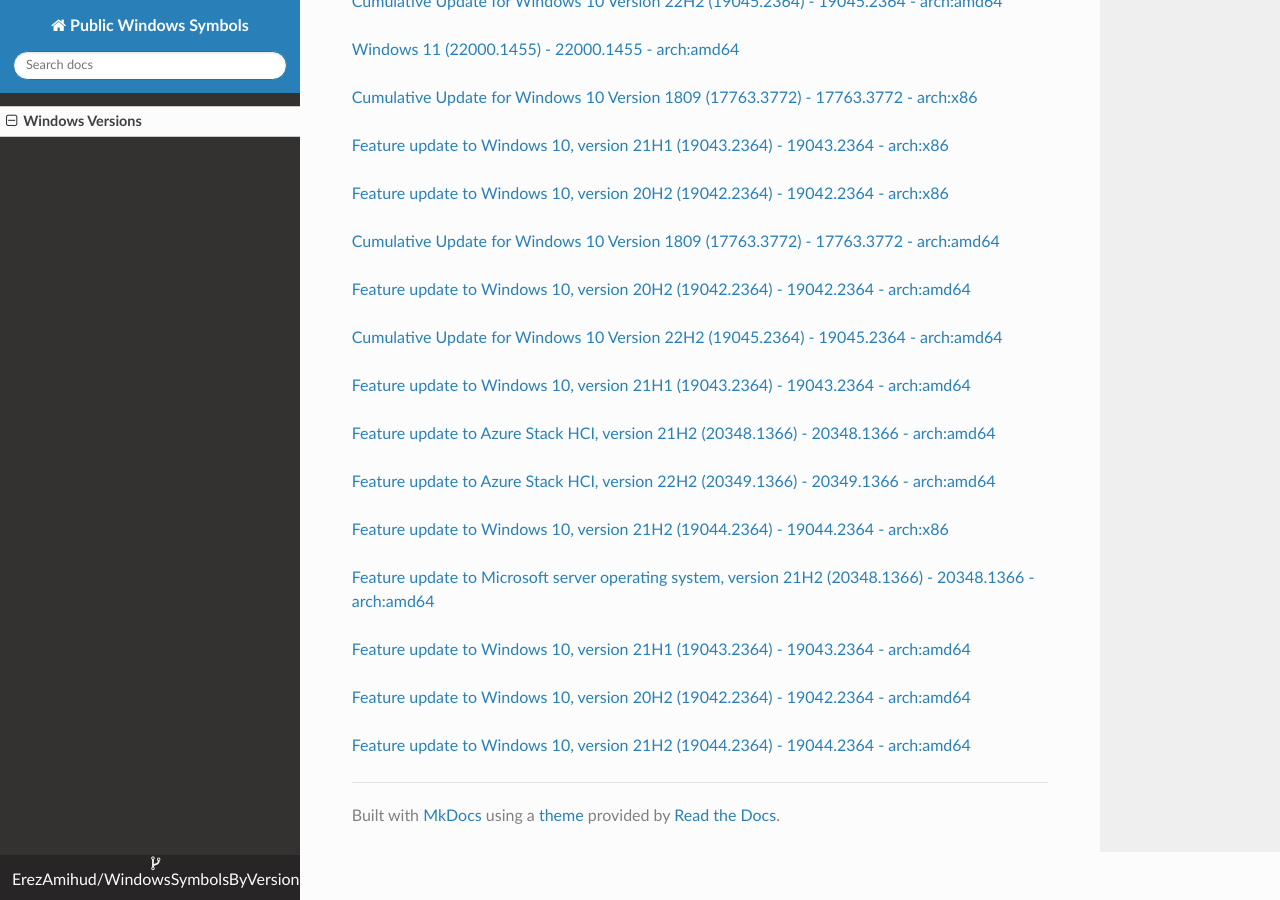
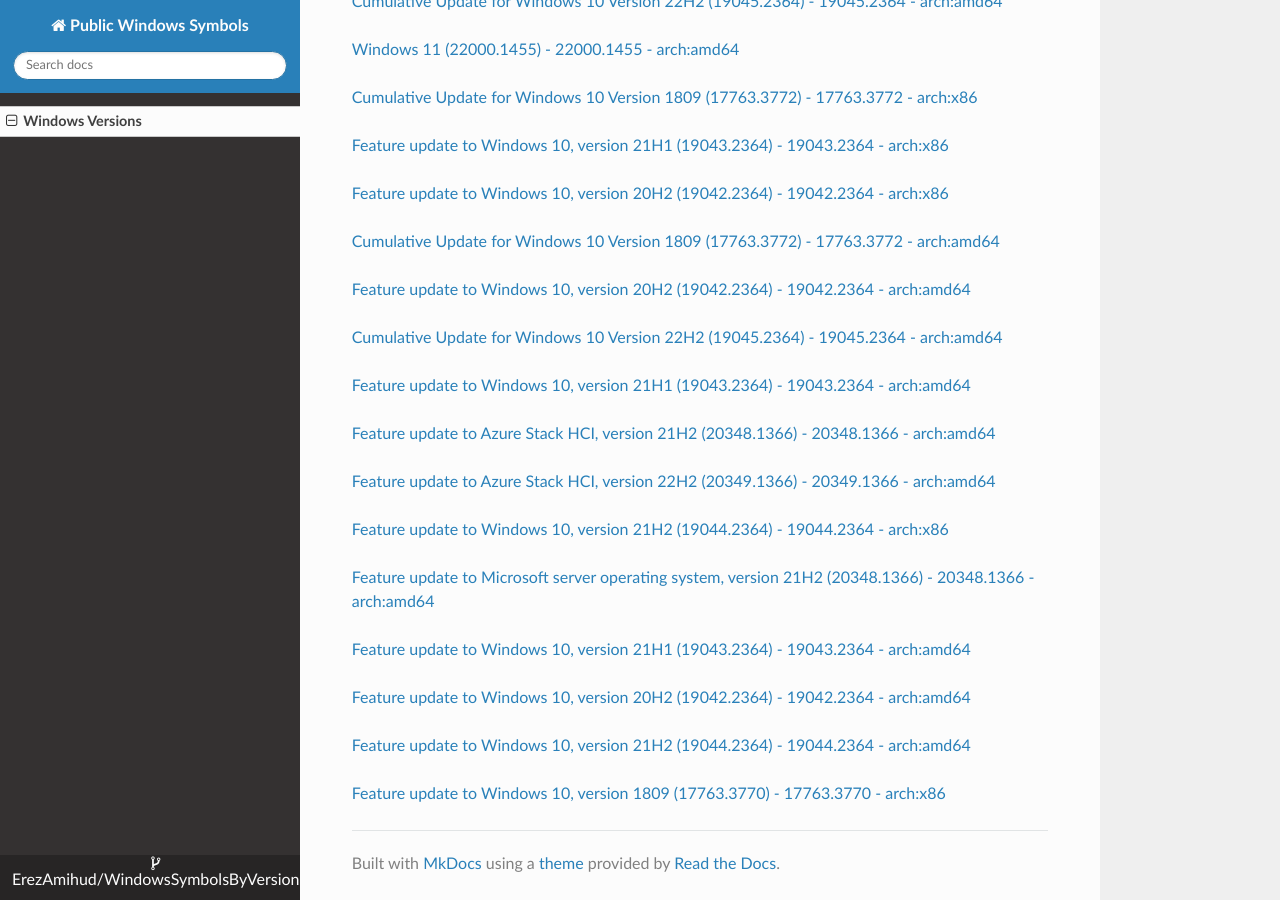
Before and after one commit to ErezAmihud/WindowsSymbolsByVersion, an MkDocs documentation site: the page built from docs/index.md, in a window 1280 px wide and 900 px high, scrolled down 43733 px. Built offline with MkDocs 1.6.1, drawn with Linux system fonts in a browser that asks for light colours; nearby versions of some CDN libraries.

Commit message:
Automated commit, add manifest for 8f9662d3-d67d-4133-b87a-b1e37557c118

```diff
--- a/docs/index.md
+++ b/docs/index.md
@@ -2563,3 +2563,6 @@
 
 
 [Feature update to Windows 10, version 21H2 (19044.2364) - 19044.2364 - arch:amd64](https://github.com/ErezAmihud/WindowsSymbolsByVersion/blob/main/manifests/3674b493-571a-4e96-839e-47eee110179c.manifest)
+
+
+[Feature update to Windows 10, version 1809 (17763.3770) - 17763.3770 - arch:x86](https://github.com/ErezAmihud/WindowsSymbolsByVersion/blob/main/manifests/8f9662d3-d67d-4133-b87a-b1e37557c118.manifest)
```
Also changed, not shown: process_builds.json (+1 -1 lines), 1 other file.
